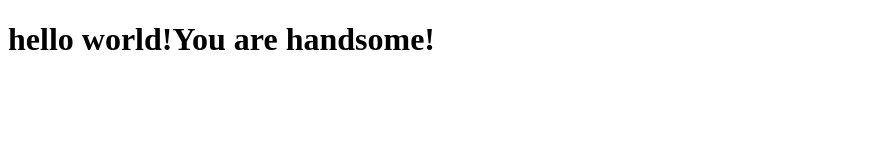
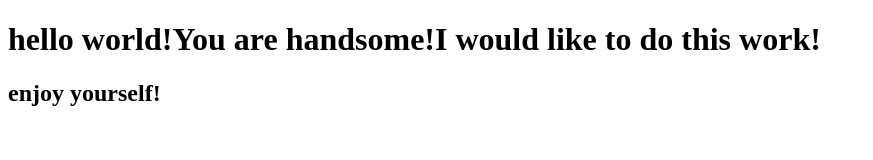
Before and after one commit to dutchmanxj/coursera-homework, a plain HTML site: page site/index.html in a window 1280 px wide. Shown: the whole page, without its empty margins (0-873 px from the left). Drawn offline with Linux system fonts and the light colour scheme.

Commit message:
import project in webstorm

```diff
--- a/site/index.html
+++ b/site/index.html
@@ -6,6 +6,7 @@
 	</title>
 </head>
 <body>
-<h1>hello world!You are handsome!</h1>
+<h1>hello world!You are handsome!I would like to do this work!</h1>
+<h2>enjoy yourself!</h2>
 </body>
 </html>
```
